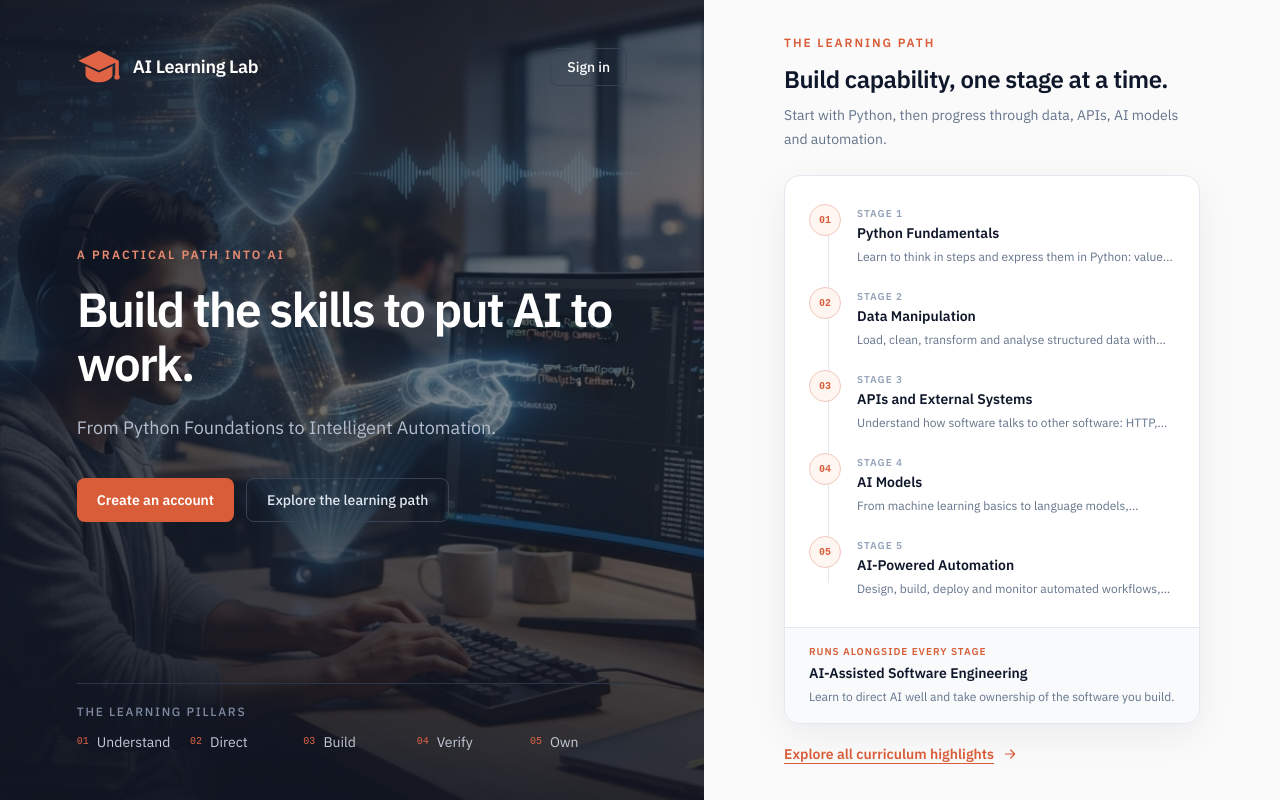
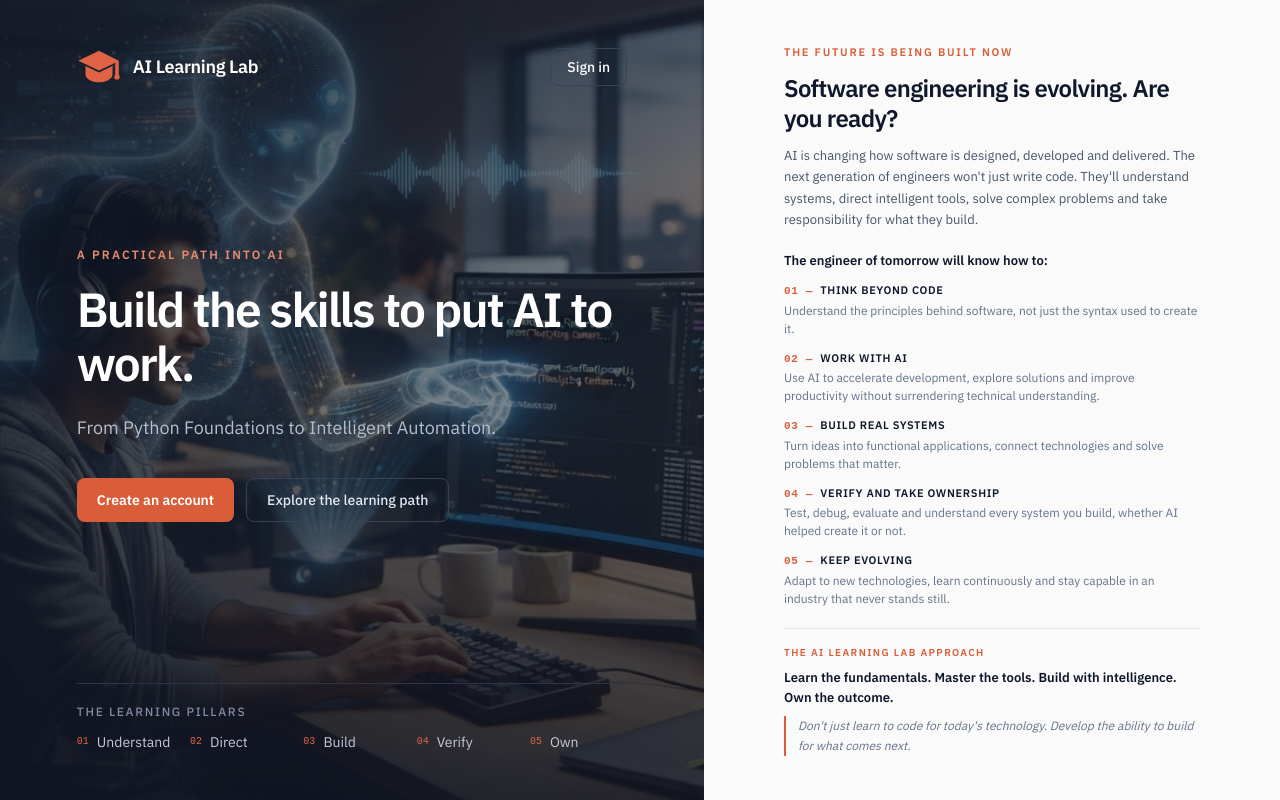
Before and after one commit to realjeffvictor/AI-Learning-Lab, a React (Vite) app in the folder frontend/: page / in a window 1280 px wide. Shown: the top 800 px of the page. Built offline with nearby package versions, Linux system fonts and the light colour scheme; no server answers.

Commit message:
changing homepage information

```diff
--- a/frontend/src/routes/HomePage.tsx
+++ b/frontend/src/routes/HomePage.tsx
@@ -24,6 +24,34 @@ const CURRICULUM_STAGES = [
   {
     title: "AI-Powered Automation",
     summary: "Design, build, deploy and monitor automated workflows, including multi-step AI workflows with human approval.",
+  },
+] as const;
+
+const ENGINEER_TOMORROW = [
+  {
+    number: "01",
+    title: "THINK BEYOND CODE",
+    summary: "Understand the principles behind software, not just the syntax used to create it.",
+  },
+  {
+    number: "02",
+    title: "WORK WITH AI",
+    summary: "Use AI to accelerate development, explore solutions and improve productivity without surrendering technical understanding.",
+  },
+  {
+    number: "03",
+    title: "BUILD REAL SYSTEMS",
+    summary: "Turn ideas into functional applications, connect technologies and solve problems that matter.",
+  },
+  {
+    number: "04",
+    title: "VERIFY AND TAKE OWNERSHIP",
+    summary: "Test, debug, evaluate and understand every system you build, whether AI helped create it or not.",
+  },
+  {
+    number: "05",
+    title: "KEEP EVOLVING",
+    summary: "Adapt to new technologies, learn continuously and stay capable in an industry that never stands still.",
   },
 ] as const;
 
@@ -109,57 +137,48 @@ export function HomePage() {
         </section>
 
         <section
-          aria-labelledby="learning-path-preview"
-          className="flex min-h-[600px] items-center justify-center px-6 py-14 sm:px-12 lg:min-h-screen lg:px-14 lg:py-4 xl:px-20"
+          aria-labelledby="future-engineering-heading"
+          className="flex min-h-[600px] items-center justify-center px-6 py-12 sm:px-12 lg:min-h-screen lg:px-14 lg:py-6 xl:px-20"
         >
-          <div className="w-full max-w-[460px]">
-            <p className="text-xs font-semibold uppercase tracking-[0.16em] text-[#D95D39]">The learning path</p>
-            <h2 id="learning-path-preview" className="mt-3 text-2xl font-semibold tracking-[-0.02em] text-[#0F172A]">
-              Build capability, one stage at a time.
+          <div className="w-full max-w-[480px]">
+            <p className="text-[11px] font-semibold uppercase tracking-[0.16em] text-[#D95D39]">
+              THE FUTURE IS BEING BUILT NOW
+            </p>
+            <h2 id="future-engineering-heading" className="mt-3 text-2xl font-semibold leading-tight tracking-[-0.03em] text-[#0F172A]">
+              Software engineering is evolving. Are you ready?
             </h2>
-            <p className="mt-2 text-sm leading-6 text-[#64748B]">
-              Start with Python, then progress through data, APIs, AI models and automation.
+            <p className="mt-3 text-[13px] leading-[1.65] text-[#475569]">
+              AI is changing how software is designed, developed and delivered. The next generation of engineers won&apos;t
+              just write code. They&apos;ll understand systems, direct intelligent tools, solve complex problems and take
+              responsibility for what they build.
             </p>
 
-            <div className="mt-6 overflow-hidden rounded-2xl border border-[#E2E8F0] bg-white shadow-[0_12px_36px_rgba(15,23,42,0.06)]">
-              <ol aria-label="Five curriculum stages" className="relative space-y-1 px-5 py-5 sm:px-6">
-                <span aria-hidden="true" className="absolute bottom-10 left-[39px] top-10 w-px bg-[#E2E8F0] sm:left-[43px]" />
-                {CURRICULUM_STAGES.map((stage, index) => (
-                  <li key={stage.title} className="relative flex gap-4 py-2">
-                    <span className="z-10 flex h-8 w-8 shrink-0 items-center justify-center rounded-full border border-[#F2C8BC] bg-[#FFF6F2] font-mono text-[10px] font-semibold text-[#D95D39]">
-                      {String(index + 1).padStart(2, "0")}
-                    </span>
-                    <div className="min-w-0 pt-0.5">
-                      <p className="text-[10px] font-semibold uppercase tracking-[0.1em] text-[#94A3B8]">
-                        Stage {index + 1}
-                      </p>
-                      <h3 className="mt-0.5 text-sm font-semibold text-[#0F172A]">{stage.title}</h3>
-                      <p className="mt-1 line-clamp-1 text-xs leading-5 text-[#64748B]">{stage.summary}</p>
-                    </div>
-                  </li>
-                ))}
-              </ol>
+            <h3 className="mt-5 text-[13px] font-semibold text-[#0F172A]">
+              The engineer of tomorrow will know how to:
+            </h3>
+            <ol aria-label="Skills of the engineer of tomorrow" className="mt-3 space-y-3">
+              {ENGINEER_TOMORROW.map((item) => (
+                <li key={item.number}>
+                  <h4 className="text-[11px] font-semibold tracking-[0.06em] text-[#0F172A]">
+                    <span className="font-mono text-[#D95D39]">{item.number} — </span>
+                    {item.title}
+                  </h4>
+                  <p className="mt-0.5 text-xs leading-[1.5] text-[#64748B]">{item.summary}</p>
+                </li>
+              ))}
+            </ol>
 
-              <div className="border-t border-[#E2E8F0] bg-[#F8FAFC] px-5 py-4 sm:px-6">
-                <p className="text-[10px] font-semibold uppercase tracking-[0.1em] text-[#D95D39]">
-                  Runs alongside every stage
-                </p>
-                <h3 className="mt-1 text-sm font-semibold text-[#0F172A]">AI-Assisted Software Engineering</h3>
-                <p className="mt-1 text-xs leading-5 text-[#64748B]">
-                  Learn to direct AI well and take ownership of the software you build.
-                </p>
-              </div>
+            <div className="mt-5 border-t border-[#E2E8F0] pt-4">
+              <p className="text-[10px] font-semibold uppercase tracking-[0.14em] text-[#D95D39]">
+                THE AI LEARNING LAB APPROACH
+              </p>
+              <p className="mt-2 text-[13px] font-semibold leading-5 text-[#0F172A]">
+                Learn the fundamentals. Master the tools. Build with intelligence. Own the outcome.
+              </p>
+              <p className="mt-2 border-l-2 border-[#D95D39] pl-3 text-xs italic leading-5 text-[#64748B]">
+                Don&apos;t just learn to code for today&apos;s technology. Develop the ability to build for what comes next.
+              </p>
             </div>
-
-            <a
-              href="#curriculum-highlights"
-              className="mt-5 inline-flex items-center gap-2 text-sm font-semibold text-[#D95D39] underline underline-offset-4 hover:text-[#B9482B]"
-            >
-              Explore all curriculum highlights
-              <svg viewBox="0 0 24 24" className="h-4 w-4" fill="none" stroke="currentColor" strokeWidth="1.8" strokeLinecap="round" strokeLinejoin="round" aria-hidden="true">
-                <path d="M5 12h14m-6-6 6 6-6 6" />
-              </svg>
-            </a>
           </div>
         </section>
       </div>
```
